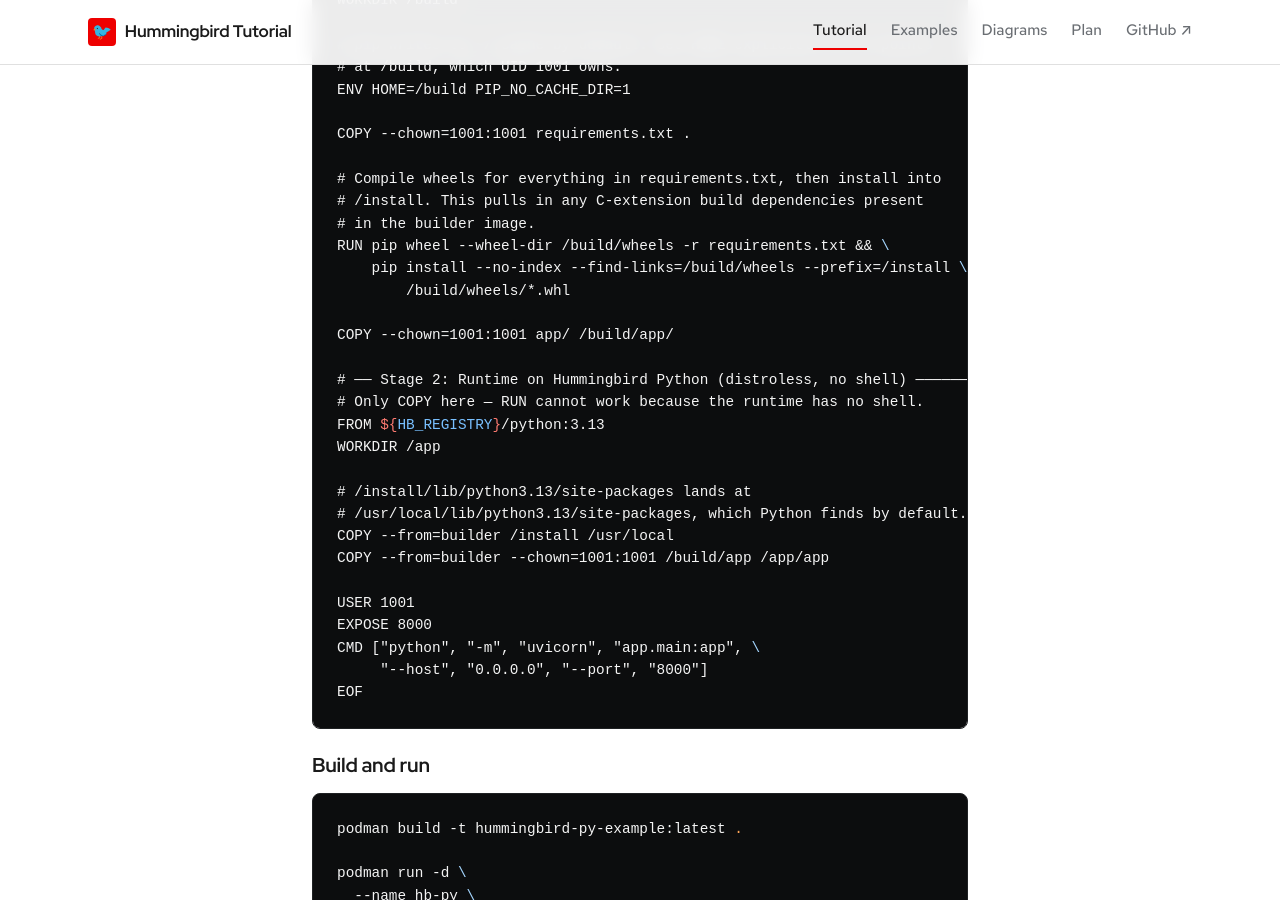
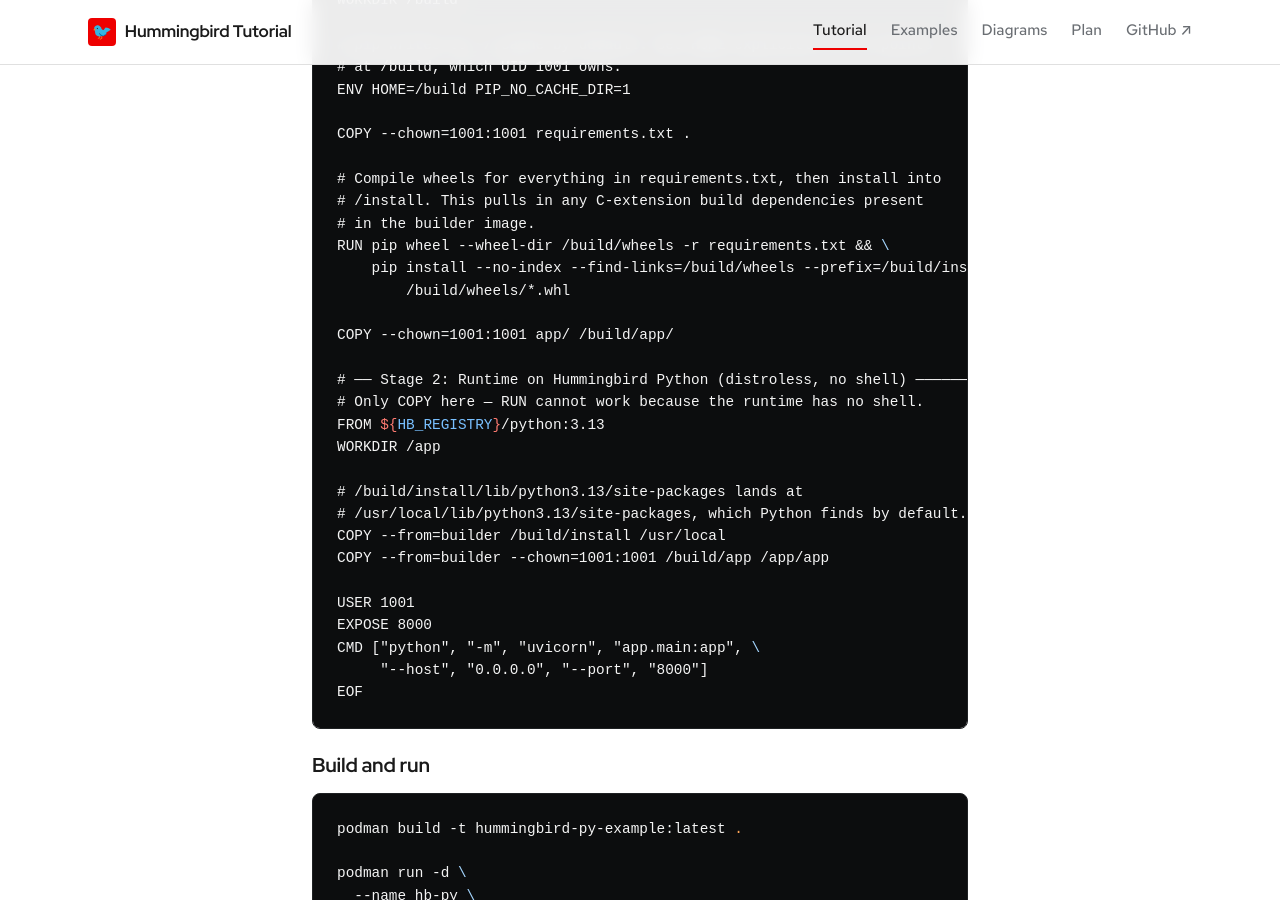
Before and after one commit to patterncatalyst/hummingbird-tutorial, a Jekyll site: the page built from _docs/04-multi-stage-builds.md, in a window 1280 px wide and 900 px high, scrolled down 5325 px. Built offline with Jekyll 4.4.1, drawn with Linux system fonts in a browser that asks for light colours; some web fonts are replaced.

Commit message:
Fix pip install prefix to /build/install; restore ml-example and quarkus-example

```diff
--- a/_docs/04-multi-stage-builds.md
+++ b/_docs/04-multi-stage-builds.md
@@ -211,7 +211,7 @@ COPY --chown=1001:1001 requirements.txt .
 # /install. This pulls in any C-extension build dependencies present
 # in the builder image.
 RUN pip wheel --wheel-dir /build/wheels -r requirements.txt && \
-    pip install --no-index --find-links=/build/wheels --prefix=/install \
+    pip install --no-index --find-links=/build/wheels --prefix=/build/install \
         /build/wheels/*.whl
 
 COPY --chown=1001:1001 app/ /build/app/
@@ -221,9 +221,9 @@ COPY --chown=1001:1001 app/ /build/app/
 FROM ${HB_REGISTRY}/python:3.13
 WORKDIR /app
 
-# /install/lib/python3.13/site-packages lands at
+# /build/install/lib/python3.13/site-packages lands at
 # /usr/local/lib/python3.13/site-packages, which Python finds by default.
-COPY --from=builder /install /usr/local
+COPY --from=builder /build/install /usr/local
 COPY --from=builder --chown=1001:1001 /build/app /app/app
 
 USER 1001
```
Also changed, not shown: _docs/14-installing-rpms.md (+2 -2 lines), 2 other files.
